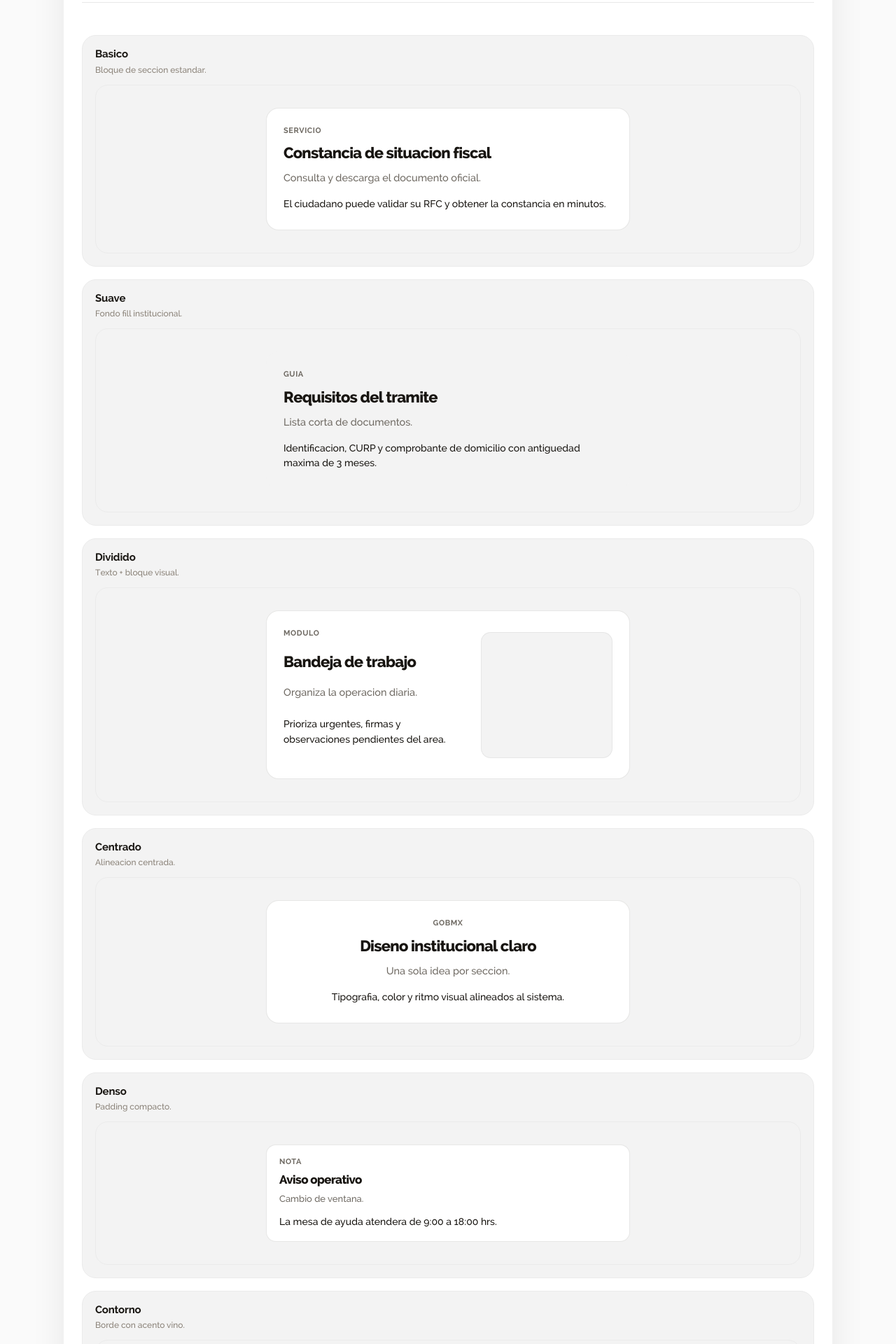
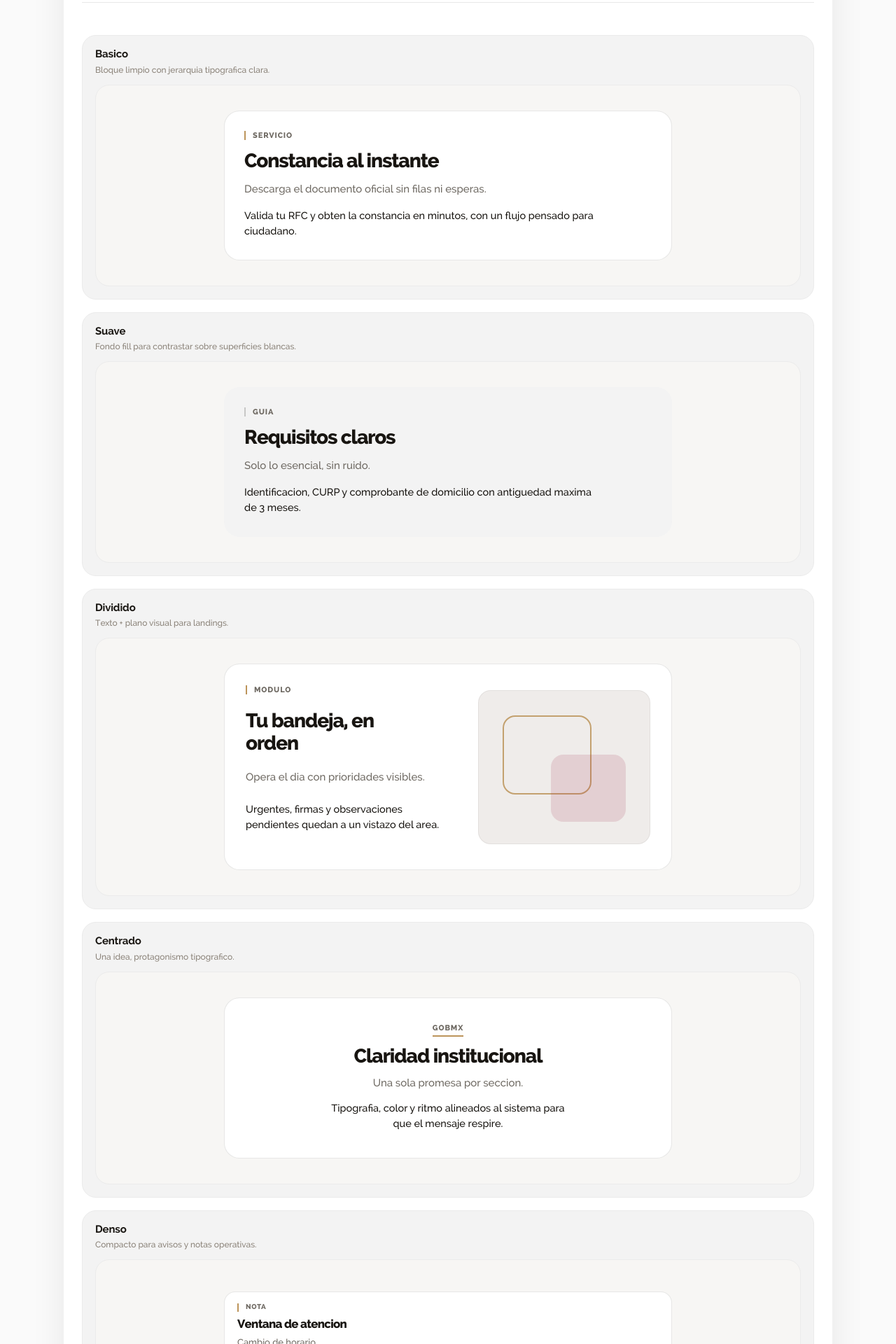
Before and after one commit to mariasan001/gob_ui, a Next.js app in the folder apps/web-next/: page /secciones-contenido in a window 1280 px wide. Shown: the part 380-2300 px from the top of the page at 70% size. Built offline with nearby package versions, Linux system fonts and the light colour scheme.

Commit message:
Moderniza todas las variantes de Secciones de contenido
Mas jerarquia, acentos institucionales y movimiento sutil en cada variante.

Co-authored-by: mariasan001 <mariasan001@users.noreply.github.com>

```diff
--- a/apps/web-next/src/app/secciones-contenido/content-section-data.ts
+++ b/apps/web-next/src/app/secciones-contenido/content-section-data.ts
@@ -22,25 +22,128 @@ export type ContentSectionExample = {
 };
 
 export const CONTENT_SECTION_EXAMPLES: ContentSectionExample[] = [
-  { id: 'basic', title: 'Basico', description: 'Bloque de seccion estandar.', variant: 'basic', eyebrow: 'Servicio', sectionTitle: 'Constancia de situacion fiscal', sectionDescription: 'Consulta y descarga el documento oficial.', body: 'El ciudadano puede validar su RFC y obtener la constancia en minutos.' },
-  { id: 'soft', title: 'Suave', description: 'Fondo fill institucional.', variant: 'soft', eyebrow: 'Guia', sectionTitle: 'Requisitos del tramite', sectionDescription: 'Lista corta de documentos.', body: 'Identificacion, CURP y comprobante de domicilio con antiguedad maxima de 3 meses.' },
-  { id: 'split', title: 'Dividido', description: 'Texto + bloque visual.', variant: 'split', eyebrow: 'Modulo', sectionTitle: 'Bandeja de trabajo', sectionDescription: 'Organiza la operacion diaria.', body: 'Prioriza urgentes, firmas y observaciones pendientes del area.' },
-  { id: 'centered', title: 'Centrado', description: 'Alineacion centrada.', variant: 'centered', eyebrow: 'GobMX', sectionTitle: 'Diseno institucional claro', sectionDescription: 'Una sola idea por seccion.', body: 'Tipografia, color y ritmo visual alineados al sistema.' },
-  { id: 'dense', title: 'Denso', description: 'Padding compacto.', variant: 'dense', eyebrow: 'Nota', sectionTitle: 'Aviso operativo', sectionDescription: 'Cambio de ventana.', body: 'La mesa de ayuda atendera de 9:00 a 18:00 hrs.' },
-  { id: 'outline', title: 'Contorno', description: 'Borde con acento vino.', variant: 'outline', eyebrow: 'Legal', sectionTitle: 'Aviso de privacidad', sectionDescription: 'Tratamiento de datos personales.', body: 'La informacion se usa solo para la gestion del tramite solicitado.' },
-  { id: 'steps', title: 'Pasos', description: 'Contenido de flujo.', variant: 'steps', eyebrow: 'Flujo', sectionTitle: 'Como iniciar tu solicitud', sectionDescription: 'Tres pasos claros.', body: '1) Captura  2) Adjunta evidencias  3) Firma y envia.' },
-  { id: 'feature', title: 'Feature', description: 'Con CTA.', variant: 'feature', eyebrow: 'Beneficio', sectionTitle: 'Seguimiento en tiempo real', sectionDescription: 'Consulta el folio cuando quieras.', body: 'Recibe notificaciones al cambiar el estatus del expediente.', actionLabel: 'Consultar folio' },
-  { id: 'brand', title: 'Marca', description: 'Titulo en vino.', variant: 'brand', eyebrow: 'Marca', sectionTitle: 'Identidad GobMX', sectionDescription: 'Consistencia en cada superficie.', body: 'Vino, dorado y tipografia del sistema en un solo bloque.', actionLabel: 'Ver fundamentos' },
-  { id: 'complete', title: 'Completo', description: 'Riel dorado institucional.', variant: 'complete', eyebrow: 'Oficial', sectionTitle: 'Seccion completa', sectionDescription: 'Bloque con acento dorado.', body: 'Ideal para cierres de landing o documentos oficiales.', actionLabel: 'Continuar' },
+  {
+    id: 'basic',
+    title: 'Basico',
+    description: 'Bloque limpio con jerarquia tipografica clara.',
+    variant: 'basic',
+    eyebrow: 'Servicio',
+    sectionTitle: 'Constancia al instante',
+    sectionDescription: 'Descarga el documento oficial sin filas ni esperas.',
+    body: 'Valida tu RFC y obten la constancia en minutos, con un flujo pensado para ciudadano.',
+  },
+  {
+    id: 'soft',
+    title: 'Suave',
+    description: 'Fondo fill para contrastar sobre superficies blancas.',
+    variant: 'soft',
+    eyebrow: 'Guia',
+    sectionTitle: 'Requisitos claros',
+    sectionDescription: 'Solo lo esencial, sin ruido.',
+    body: 'Identificacion, CURP y comprobante de domicilio con antiguedad maxima de 3 meses.',
+  },
+  {
+    id: 'split',
+    title: 'Dividido',
+    description: 'Texto + plano visual para landings.',
+    variant: 'split',
+    eyebrow: 'Modulo',
+    sectionTitle: 'Tu bandeja, en orden',
+    sectionDescription: 'Opera el dia con prioridades visibles.',
+    body: 'Urgentes, firmas y observaciones pendientes quedan a un vistazo del area.',
+  },
+  {
+    id: 'centered',
+    title: 'Centrado',
+    description: 'Una idea, protagonismo tipografico.',
+    variant: 'centered',
+    eyebrow: 'GobMX',
+    sectionTitle: 'Claridad institucional',
+    sectionDescription: 'Una sola promesa por seccion.',
+    body: 'Tipografia, color y ritmo alineados al sistema para que el mensaje respire.',
+  },
+  {
+    id: 'dense',
+    title: 'Denso',
+    description: 'Compacto para avisos y notas operativas.',
+    variant: 'dense',
+    eyebrow: 'Nota',
+    sectionTitle: 'Ventana de atencion',
+    sectionDescription: 'Cambio de horario.',
+    body: 'La mesa de ayuda atiende de 9:00 a 18:00 hrs.',
+  },
+  {
+    id: 'outline',
+    title: 'Contorno',
+    description: 'Acento vino lateral para avisos legales.',
+    variant: 'outline',
+    eyebrow: 'Legal',
+    sectionTitle: 'Aviso de privacidad',
+    sectionDescription: 'Datos personales con tratamiento transparente.',
+    body: 'La informacion se usa unicamente para gestionar el tramite solicitado.',
+  },
+  {
+    id: 'steps',
+    title: 'Pasos',
+    description: 'Caja de flujo con lectura paso a paso.',
+    variant: 'steps',
+    eyebrow: 'Flujo',
+    sectionTitle: 'Inicia tu solicitud',
+    sectionDescription: 'Tres pasos, cero friccion.',
+    body: '1) Captura  ·  2) Adjunta evidencias  ·  3) Firma y envia',
+  },
+  {
+    id: 'feature',
+    title: 'Feature',
+    description: 'Bloque con CTA vino y presencia fuerte.',
+    variant: 'feature',
+    eyebrow: 'Beneficio',
+    sectionTitle: 'Seguimiento en vivo',
+    sectionDescription: 'Consulta el folio cuando quieras.',
+    body: 'Notificaciones al cambiar el estatus del expediente, sin perseguir el tramite.',
+    actionLabel: 'Consultar folio',
+  },
+  {
+    id: 'brand',
+    title: 'Marca',
+    description: 'Tint vino suave y tipografia de marca.',
+    variant: 'brand',
+    eyebrow: 'Marca',
+    sectionTitle: 'Identidad GobMX',
+    sectionDescription: 'Consistencia en cada superficie digital.',
+    body: 'Vino, dorado y tipografia del sistema en un bloque con personalidad propia.',
+    actionLabel: 'Ver fundamentos',
+  },
+  {
+    id: 'complete',
+    title: 'Completo',
+    description: 'Cierre premium con riel dorado.',
+    variant: 'complete',
+    eyebrow: 'Oficial',
+    sectionTitle: 'Listo para publicar',
+    sectionDescription: 'El bloque de cierre de una landing oficial.',
+    body: 'Acento dorado, CTA oscuro y jerarquia clara para documentos o campanas.',
+    actionLabel: 'Continuar',
+  },
 ];
 
 export const CONTENT_SECTION_ATTRS = [
-  { name: 'variant', type: 'string', defaultValue: 'basic', body: 'basic | soft | split | centered | dense | outline | steps | feature | brand | complete' },
+  {
+    name: 'variant',
+    type: 'string',
+    defaultValue: 'basic',
+    body: 'basic | soft | split | centered | dense | outline | steps | feature | brand | complete',
+  },
   { name: 'eyebrow', type: 'string', defaultValue: 'Seccion', body: 'Etiqueta superior.' },
   { name: 'title', type: 'string', defaultValue: 'Contenido…', body: 'Titulo principal.' },
   { name: 'description', type: 'string', defaultValue: '—', body: 'Texto de apoyo.' },
   { name: 'body', type: 'string', defaultValue: '—', body: 'Contenido del bloque.' },
-  { name: 'action-label', type: 'string', defaultValue: 'Conocer mas', body: 'CTA (feature / brand / complete).' },
+  {
+    name: 'action-label',
+    type: 'string',
+    defaultValue: 'Conocer mas',
+    body: 'CTA (feature / brand / complete).',
+  },
 ] as const;
 
 export function buildSnippet(lang: CodeLang, example: ContentSectionExample): string {
@@ -51,7 +154,9 @@ export function buildSnippet(lang: CodeLang, example: ContentSectionExample): st
     `description="${example.sectionDescription ?? 'Descripcion'}"`,
     example.body ? `body="${example.body}"` : null,
     example.actionLabel ? `action-label="${example.actionLabel}"` : null,
-  ].filter(Boolean).join(' ');
+  ]
+    .filter(Boolean)
+    .join(' ');
   const imports = lang === 'html' ? '' : `import '@mariasan001/ui-wc';\n\n`;
   return `${imports}<gob-content-section ${attrs}></gob-content-section>\n`;
 }
--- a/apps/web-next/src/app/secciones-contenido/content-section.module.css
+++ b/apps/web-next/src/app/secciones-contenido/content-section.module.css
@@ -67,16 +67,16 @@
   display: flex;
   align-items: center;
   justify-content: center;
-  min-height: 150px;
-  padding: 32px 22px;
-  border-radius: 18px;
+  min-height: 220px;
+  padding: 36px 24px;
+  border-radius: 20px;
   border: 1px solid #ebebeb;
   overflow: visible;
-  background: #f3f3f3;
+  background: #f7f6f4;
 }
 
 .stageInner {
-  width: min(520px, 100%);
+  width: min(640px, 100%);
   display: grid;
   gap: 10px;
   justify-items: stretch;
```
Also changed, not shown: apps/web-next/src/app/page.module.css (+12 -9 lines), packages/ui-wc/src/components/content-section/content-section-styles.ts (+199 -41 lines).
